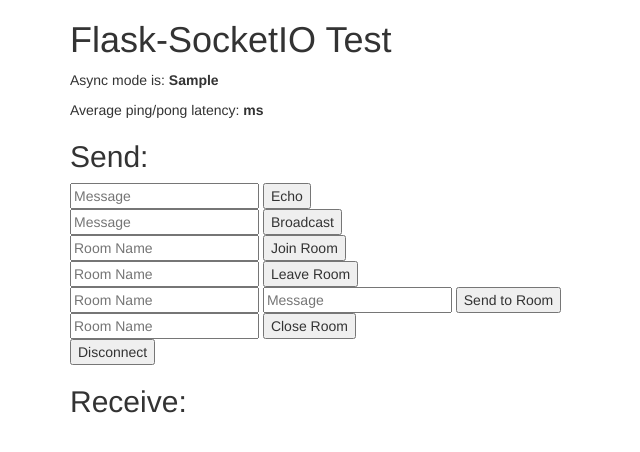
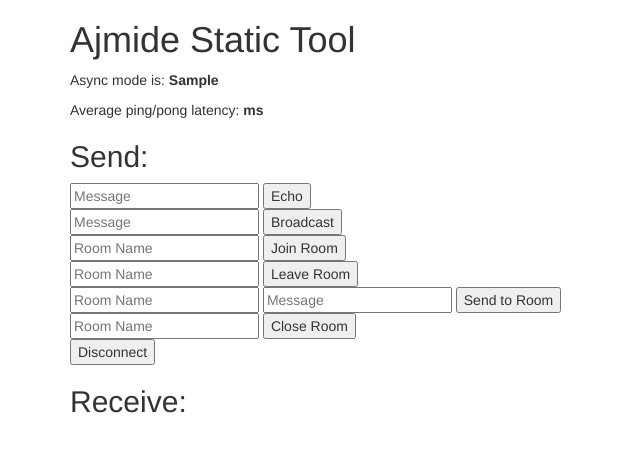
Before and after one commit to HSin-Tse/flask-basic-login, a Python web app: template templates/index.html in a window 1280 px wide. Shown: the top 452 px of the page, without its empty margins (0-640 px from the left). Run offline with Jinja, Linux system fonts and the light colour scheme; the template is opened without the code that fills it: most values are stand-ins (such as "Sample title", 1, 10 or a date in 2020); some libraries are stand-ins or nearby versions.

Commit message:
add amide tag

```diff
--- a/templates/index.html
+++ b/templates/index.html
@@ -1,7 +1,7 @@
 <!DOCTYPE HTML>
 <html>
 <head>
-    <title>Flask-SocketIO Test</title>
+    <title>Ajmide Static Tool</title>
     <!-- <script type="text/javascript" src="//code.jquery.com/jquery-1.4.2.min.js"></script> -->
     <script type="text/javascript" src="//cdnjs.cloudflare.com/ajax/libs/socket.io/1.3.5/socket.io.min.js"></script>
 
@@ -19,30 +19,18 @@
             var socket = io.connect(location.protocol + '//' + document.domain + ':' + location.port + namespace);
             console.log(socket);
 
-            // Event handler for new connections.
-            // The callback function is invoked when a connection with the
-            // server is established.
+
             socket.on('connect', function() {
                 socket.emit('my_event', {data: 'I\'m connected!'});
             });
 
-            // Event handler for server sent data.
-            // The callback function is invoked whenever the server emits data
-            // to the client. The data is then displayed in the "Received"
-            // section of the page.
+
             socket.on('my_response', function(msg) {
-                <!--$('#log').append('<br>' + $('<div/>').text('Received #' + msg.count + ': ' + msg.data).html());-->
-
-
-                <!--var txt2=$("").text('<li class="list-group-item"> Received #' + msg.count + ': ' + msg.data +'</li>');-->
-                <!--console.log(txt2);-->
 
                 $('#logbaoad').prepend(('<li class="list-group-item"> Received #' + msg.count + ': ' + msg.data +'</li>'));
             });
 
-            // Interval function that tests message latency by sending a "ping"
-            // message. The server then responds with a "pong" message and the
-            // round trip time is measured.
+
             var ping_pong_times = [];
             var start_time;
             window.setInterval(function() {
@@ -98,6 +86,8 @@
 
 
 
+
+
     </script>
 </head>
 <body>
@@ -105,7 +95,7 @@
 <div class="container">
 
 
-    <h1>Flask-SocketIO Test</h1>
+    <h1>Ajmide Static Tool</h1>
 
     <p>Async mode is: <b>{{ async_mode }}</b></p>
     <p>Average ping/pong latency: <b><span id="ping-pong"></span>ms</b></p>
@@ -138,13 +128,15 @@
     <form id="disconnect" method="POST" action="#">
         <input type="submit" value="Disconnect">
     </form>
+
+
+    <div class="row">
+        <div class="col-xs-6 col-md-offset-0">
             <h2>Receive:</h2>
 
+        </div>
 
-    </h1>
-
-    <div class="container">
-
+    </div>
 
     <div class="row">
         <div class="col-xs-6 col-md-offset-3">
@@ -152,10 +144,9 @@
         </div>
 
     </div>
-        <ul id="logbaoad" class="list-group">
+    <ul id="logbaoad" class="list-group active">
 
     </ul>
-    </div>
 
 
 </div>
```
Lines whose indentation alone changed are shown as unchanged.
